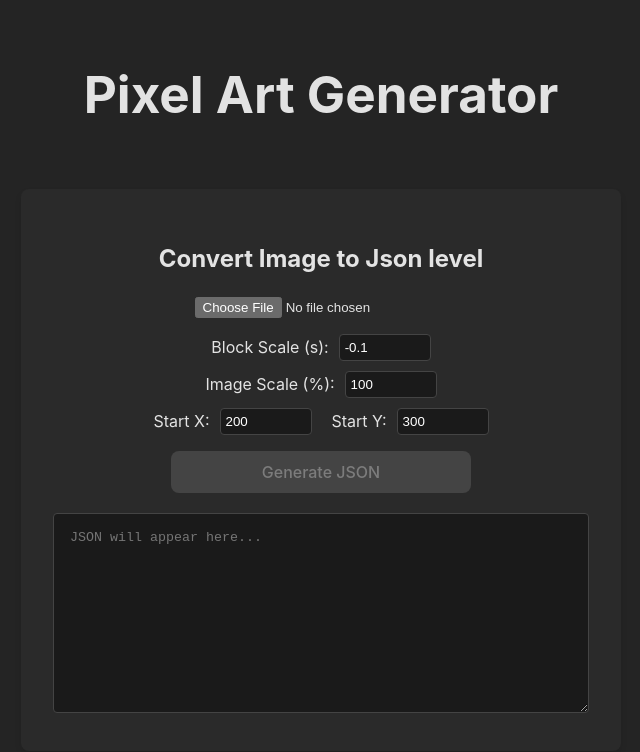
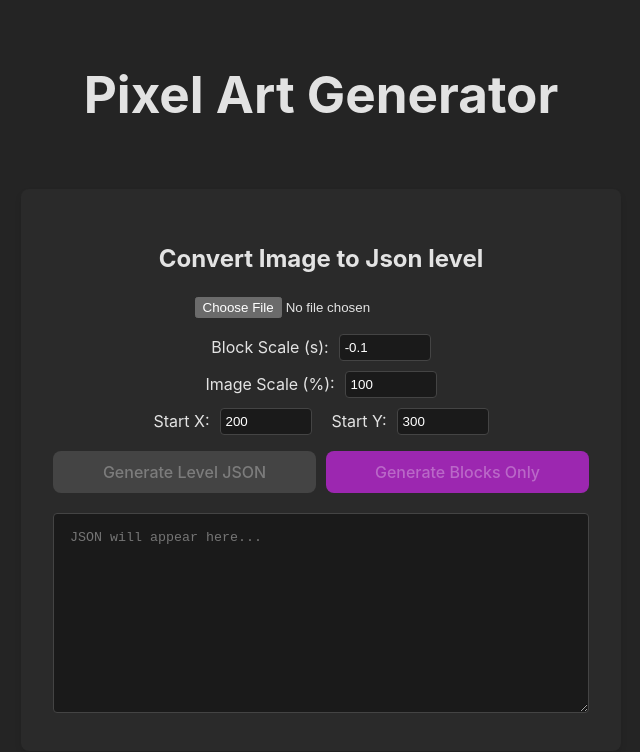
Before and after one commit to eskelt/flappy-goose-utilities, a React (Vite) app: page / in a window 1280 px wide. Shown: the top 752 px of the page, without its empty margins (319-959 px from the left). Built offline with nearby package versions, Linux system fonts and the light colour scheme.

Commit message:
Generate blocks only button

```diff
--- a/src/components/ImageConverter.tsx
+++ b/src/components/ImageConverter.tsx
@@ -56,8 +56,9 @@ export const ImageConverter: React.FC = () => {
     }
   }, [estimatedBlocks]);
 
-  const generateJson = () => {
+  const generateJson = (onlyBlocks: boolean | React.MouseEvent = false) => {
     if (!imageBitmap) return;
+    const isBlocksMode = typeof onlyBlocks === 'boolean' ? onlyBlocks : false;
     setIsGenerating(true);
 
     // Use setTimeout to allow UI to update
@@ -103,6 +104,12 @@ export const ImageConverter: React.FC = () => {
             }
         }
 
+        if (isBlocksMode) {
+            const jsonStr = JSON.stringify(genericObjects, null, 2);
+            // Remove the enclosing brackets [ ] to match user request of just the blocks
+            const content = jsonStr.length > 2 ? jsonStr.substring(1, jsonStr.length - 1).trim() : '';
+            setJsonOutput(content);
+        } else {
             const level = {
                 name: 'My Custom Level',
                 description: '',
@@ -140,6 +147,8 @@ export const ImageConverter: React.FC = () => {
 
             const jsonStr = JSON.stringify(level, null, 2);
             setJsonOutput(jsonStr);
+        }
+
         setBlockCount(genericObjects.length);
 
         setIsGenerating(false);
@@ -281,13 +290,22 @@ export const ImageConverter: React.FC = () => {
         </div>
       )}
 
+      <div style={{ display: 'flex', gap: '10px', justifyContent: 'center', marginBottom: '10px' }}>
         <button
-        onClick={generateJson}
+            onClick={() => generateJson(false)}
             disabled={!imageBitmap || isGenerating}
             style={{ padding: '10px 20px', fontSize: '16px', cursor: 'pointer' }}
         >
-        {isGenerating ? 'Generating...' : 'Generate JSON'}
+            {isGenerating ? 'Generating...' : 'Generate Level JSON'}
         </button>
+        <button
+            onClick={() => generateJson(true)}
+            disabled={!imageBitmap || isGenerating}
+            style={{ padding: '10px 20px', fontSize: '16px', cursor: 'pointer', backgroundColor: '#9c27b0' }}
+        >
+            {isGenerating ? 'Generating...' : 'Generate Blocks Only'}
+        </button>
+      </div>
 
       {blockCount !== null && (
         <p style={{ margin: '10px 0', color: '#aaa' }}>Generated {blockCount} blocks</p>
```
Lines whose indentation alone changed are shown as unchanged.
